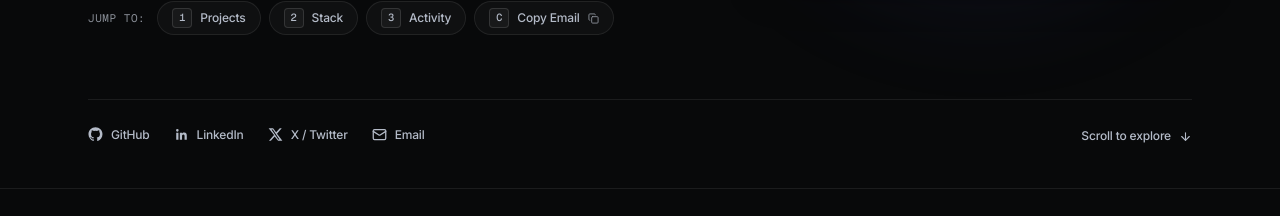
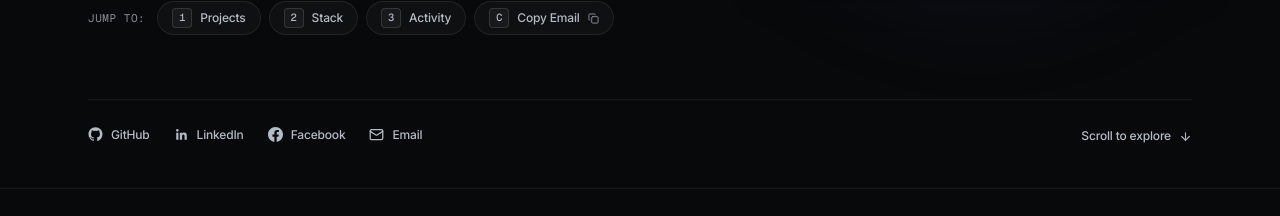
Before and after one commit to quyng24/portfolio, a Next.js app: page / in a window 1280 px wide. Shown: the part 814-1030 px from the top of the page. Built offline with nearby package versions, Linux system fonts and the light colour scheme.

Commit message:
chore: update social icon

```diff
--- a/src/components/ui/icons.tsx
+++ b/src/components/ui/icons.tsx
@@ -35,7 +35,7 @@
   );
 }
 
-export function XIcon({ size = 16, className }: IconProps) {
+export function FacebookIcon({ size = 16, className }: IconProps) {
   return (
     <svg
       width={size}
@@ -46,7 +46,7 @@
       focusable="false"
       className={className}
     >
-      <path d="M18.9 2H22l-7.6 8.68L23 22h-6.9l-5.4-6.9L4.6 22H1.5l8.1-9.3L1 2h7.1l4.9 6.3L18.9 2Zm-2.4 18h1.9L7.6 4H5.6l10.9 16Z" />
+      <path d="M24 12.073c0-6.627-5.373-12-12-12s-12 5.373-12 12c0 5.99 4.388 10.954 10.125 11.854v-8.385H7.078v-3.47h3.047V9.43c0-3.007 1.792-4.669 4.533-4.669 1.312 0 2.686.235 2.686.235v2.953H15.83c-1.491 0-1.956.925-1.956 1.874v2.25h3.328l-.532 3.47h-2.796v8.385C19.612 23.027 24 18.062 24 12.073z" />
     </svg>
   );
 }
--- a/src/components/ui/social-icon.tsx
+++ b/src/components/ui/social-icon.tsx
@@ -1,12 +1,12 @@
 import type { ComponentType } from "react";
 import { Mail } from "lucide-react";
 import type { SocialPlatform } from "@/types";
-import { GithubIcon, LinkedinIcon, XIcon } from "@/components/ui/icons";
+import { GithubIcon, LinkedinIcon, FacebookIcon } from "@/components/ui/icons";
 
 const icons: Record<SocialPlatform, ComponentType<{ size?: number }>> = {
   github: GithubIcon,
   linkedin: LinkedinIcon,
-  x: XIcon,
+  facebook: FacebookIcon,
   email: Mail,
   dribbble: Mail,
 };
--- a/src/data/social.ts
+++ b/src/data/social.ts
@@ -13,9 +13,9 @@
     href: "https://linkedin.com/in/quyng24",
   },
   {
-    platform: "x",
-    label: "X / Twitter",
-    href: "https://x.com/quyng24",
+    platform: "facebook",
+    label: "Facebook",
+    href: "https://www.facebook.com/share/1DM7LqahPs/?mibextid=wwXIfr",
   },
   {
     platform: "email",
--- a/src/types/index.ts
+++ b/src/types/index.ts
@@ -3,7 +3,7 @@
   href: string;
 }
 
-export type SocialPlatform = "github" | "linkedin" | "x" | "email" | "dribbble";
+export type SocialPlatform = "github" | "linkedin" | "facebook" | "email" | "dribbble";
 
 export interface SocialLink {
   platform: SocialPlatform;
```
